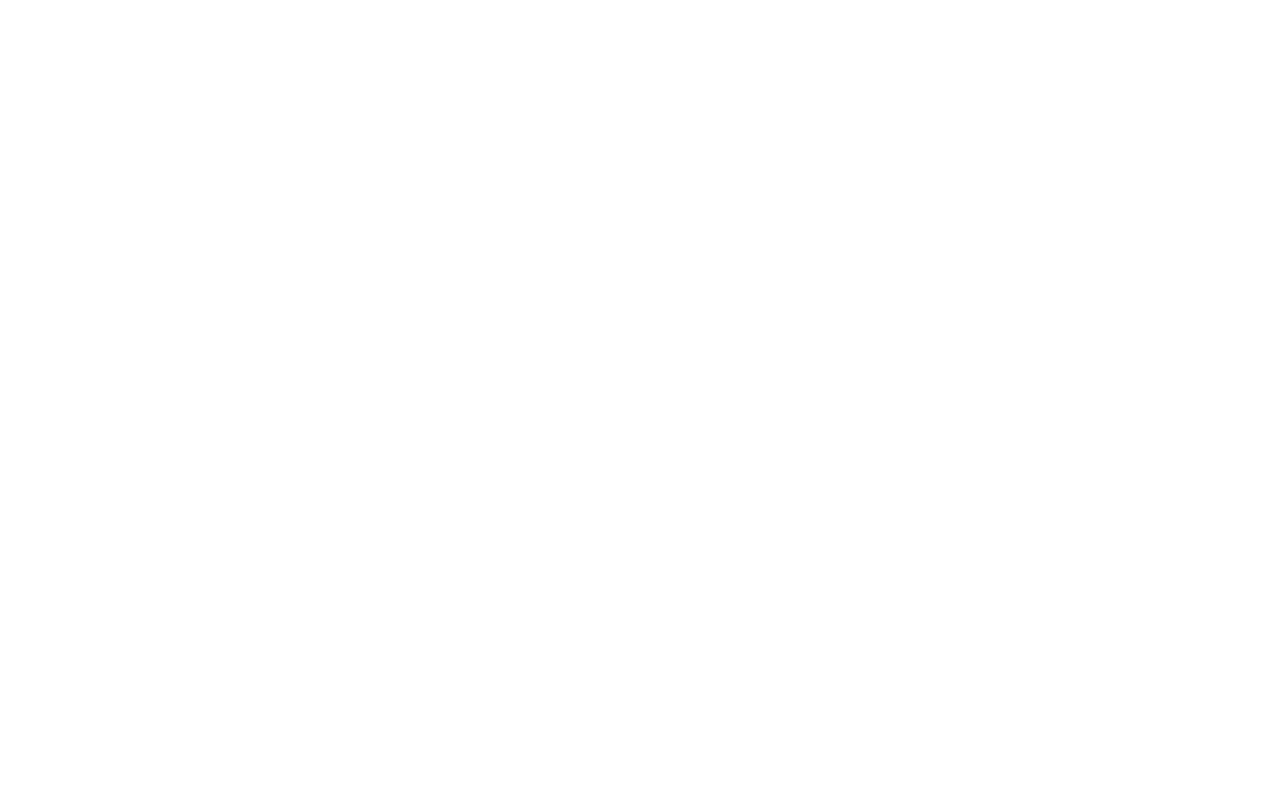
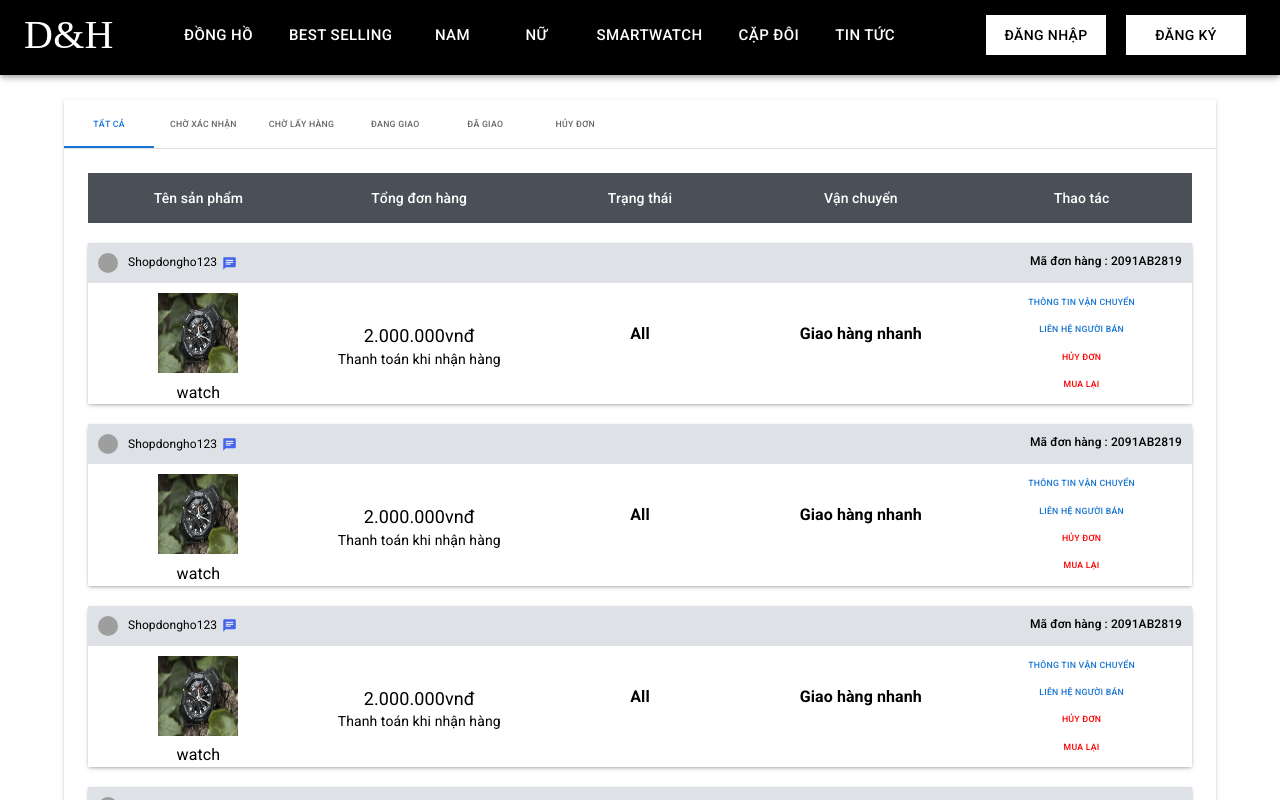
Before and after one commit to HungVuIT/apart-fe, a React (Create React App) app: page /user/order in a window 1280 px wide. Before the commit this address had no page. Shown: the top 800 px of the page. Built offline with nearby package versions, Linux system fonts and the light colour scheme; grey boxes are pictures that could not be loaded; a web font is replaced by a local one.

Commit message:
Order page

```diff
--- a/package.json
+++ b/package.json
@@ -21,6 +21,8 @@
     "@types/node": "^16.18.3",
     "@types/react": "^18.0.24",
     "@types/react-dom": "^18.0.8",
+    "axios": "^1.2.0",
+    "query-string": "^7.1.1",
     "react": "^18.2.0",
     "react-dom": "^18.2.0",
     "react-material-ui-carousel": "^3.4.2",
--- /dev/null
+++ b/src/pages/UserOrder/components/OrderItem.tsx
@@ -0,0 +1,45 @@
+import React from 'react';
+import avt from '../../../assets/img/avtshop.png';
+import watch from '../../../assets/img/dientu-category.png';
+import ChatIcon from '@mui/icons-material/Chat';
+import Button from '@mui/material/Button';
+interface IProps {
+  value: number
+}
+function OrderItem({ value }: IProps) {
+  const status = ['All', 'Chờ xác nhận', 'Chờ lấy hàng', 'Đang giao', 'Đã giao', 'Đã hủy'];
+  return (
+    <div className='OI__wrapper'>
+      <div className="OI-header">
+        <div className="OI-shop">
+          <img src={avt} alt="shop avatar" className="OI-shop-img" />
+          <div className="OI-shop-name">Shopdongho123</div>
+          <ChatIcon className='OI-shop-chat'/>
+        </div>
+        <div className="OI-code">Mã đơn hàng : 2091AB2819</div>
+      </div>
+      <ul className="OI-body">
+        <li className="OI-item OI-name">
+          <img src={watch} alt="" className="OI-name-avt" />
+          <div className="OI-name-text">watch</div>
+        </li>
+        <li className="OI-item OI-total">
+          <div className="OI-amount">2.000.000vnđ</div>
+          <div className="OI-note">Thanh toán khi nhận hàng</div>
+        </li>
+        <li className="OI-item OI-status">{status[value]}</li>
+        <li className="OI-item OI-ship">Giao hàng nhanh</li>
+        <li className="OI-item OI-manipulation">
+        <div className='OI-btn__wrapper'>
+            <Button variant="text" className='OI-btn'>Thông tin vận chuyển</Button>
+            <Button variant="text" className='OI-btn'>Liên hệ người bán</Button>
+            {(value != 4 && value != 5) && <Button variant="text" className='OI-btn cl-red'>Hủy đơn</Button>}
+            <Button variant="text" className='OI-btn cl-red'>Mua lại</Button>
+        </div>
+        </li>
+      </ul>
+    </div>
+  );
+}
+
+export default OrderItem;
--- /dev/null
+++ b/src/pages/UserOrder/components/TabPanel.tsx
@@ -0,0 +1,29 @@
+import Typography from '@mui/material/Typography';
+import Box from '@mui/material/Box';
+interface TabPanelProps {
+  children?: React.ReactNode;
+  index: number;
+  value: number;
+}
+
+function TabPanel(props: TabPanelProps) {
+  const { children, value, index, ...other } = props;
+
+  return (
+    <div
+      role="tabpanel"
+      hidden={value !== index}
+      id={`simple-tabpanel-${index}`}
+      aria-labelledby={`simple-tab-${index}`}
+      {...other}
+    >
+      {value === index && (
+        <Box sx={{ p: 3 }}>
+          <Typography component={'span'} variant={'body2'}>{children}</Typography>
+        </Box>
+      )}
+    </div>
+  );
+}
+
+export default TabPanel;
--- /dev/null
+++ b/src/pages/UserOrder/index.tsx
@@ -0,0 +1,60 @@
+import React from 'react';
+import Container from '../../components/Container';
+import Tabs from '@mui/material/Tabs';
+import Tab from '@mui/material/Tab';
+import Box from '@mui/material/Box';
+import './userOrder.scss';
+import TabPanel from './components/TabPanel';
+import OrderItem from './components/OrderItem';
+
+
+function a11yProps(index: number) {
+  return {
+    id: `simple-tab-${index}`,
+    'aria-controls': `simple-tabpanel-${index}`,
+  };
+}
+
+function UserOrder() {
+  const [value, setValue] = React.useState(0);
+
+  const handleChange = (event: React.SyntheticEvent, newValue: number) => {
+    setValue(newValue);
+  };
+  return (
+    <div className="user-order__wrapper mg-top-100">
+      <Container>
+        <Box sx={{ width: '100%' }}>
+          <Box sx={{ borderBottom: 1, borderColor: 'divider' }}>
+            <Tabs value={value} onChange={handleChange} aria-label="basic tabs example">
+              <Tab label="Tất cả" {...a11yProps(0)} />
+              <Tab label="Chờ xác nhận" {...a11yProps(1)} />
+              <Tab label="Chờ lấy hàng" {...a11yProps(2)} />
+              <Tab label="Đang giao" {...a11yProps(3)} />
+              <Tab label="Đã giao" {...a11yProps(4)} />
+              <Tab label="Hủy đơn" {...a11yProps(5)} />
+            </Tabs>
+          </Box>
+          <TabPanel value={value} index={value} >
+            <ul className="item-header">
+              <li className="item-title">Tên sản phẩm</li>
+              <li className="item-title">Tổng đơn hàng</li>
+              <li className="item-title">Trạng thái</li>
+              <li className="item-title">Vận chuyển</li>
+              <li className="item-title">Thao tác</li>
+            </ul>
+            <div className="item-order__wrapper">
+              <OrderItem value={value}/>
+              <OrderItem value={value}/>
+              <OrderItem value={value}/>
+              <OrderItem value={value}/>
+              <OrderItem value={value}/>
+            </div>
+          </TabPanel>
+        </Box>
+      </Container>
+    </div>
+  );
+}
+
+export default UserOrder;
--- /dev/null
+++ b/src/pages/UserOrder/userOrder.scss
@@ -0,0 +1,106 @@
+.user-order__wrapper {
+  .item-header {
+    display: flex;
+    width: 100%;
+    height: 50px;
+    background-color: #495057;
+    & .item-title {
+      width: 20%;
+      margin: auto 0;
+      text-align: center;
+      font-size: 14px;
+      font-weight: 500;
+      color: var(--text-color);
+    }
+  }
+  & .item-order__wrapper {
+    width: 100%;
+    margin: 10px 0;
+    & .OI__wrapper {
+      margin: 10px 0;
+      box-shadow: rgba(50, 50, 93, 0.25) 0px 2px 5px -1px, rgba(0, 0, 0, 0.3) 0px 1px 3px -1px;
+    }
+    & .OI-header {
+      width: 100%;
+      height: 40px;
+      background-color: #dee2e6;
+      display: flex;
+      position: relative;
+      & .OI-shop {
+        display: flex;
+        & .OI-shop-img {
+          width: 20px;
+          height: 20px;
+          margin: auto 10px;
+          border-radius: 50%;
+        }
+        & .OI-shop-name {
+          font-size: 12px;
+          margin: auto 0;
+        }
+        & .OI-shop-chat {
+          margin: auto 5px;
+          color: #4263eb;
+        }
+      }
+      & .OI-code {
+        position: absolute;
+        right: 10px;
+        top: 10px;
+        font-size: 12px;
+        font-weight: 500;
+      }
+    }
+    & .OI-body {
+      width: 100%;
+      display: flex;
+      & .OI-item {
+        width: 20%;
+      }
+      & .OI-name {
+        text-align: center;
+        & .OI-name-avt {
+          width: 80px;
+          height: 80px;
+          margin-top: 10px;
+          margin-bottom: 5px;
+        }
+        & .OI-name-text {
+          font-size: 16px;
+          word-break: break-word;
+        }
+      }
+      & .OI-total {
+        text-align: center;
+        & .OI-amount {
+          margin-top: 40px;
+          font-size: 18px;
+        }
+        & .OI-note {
+          font-size: 14px;
+        }
+
+      }
+      & .OI-status, & .OI-ship {
+        padding-top: 40px;
+        text-align: center;
+        font-size: 16px;
+        font-weight: 600;
+      }
+      & .OI-manipulation {
+        display: flex;
+        justify-content: center;
+        align-items: center;
+        & .OI-btn__wrapper {
+          & .OI-btn {
+            width: 100%;
+            text-align: center;
+          }
+          & .cl-red {
+            color: red;
+          }
+        }
+      }
+    }
+  }
+}
--- a/src/router/index.ts
+++ b/src/router/index.ts
@@ -2,6 +2,7 @@
 import LoginPage from "../pages/login";
 import Product from "../pages/Product";
 import ProductList from "../pages/ProductList";
+import UserOrder from "../pages/UserOrder";
 
 const mainRouter = [
   {
@@ -15,6 +16,10 @@
   {
     path: '/product',
     component: Product,
+  },
+  {
+    path: '/user/order',
+    component: UserOrder,
   }
 ];
 const authRouter = [
```
Also changed, not shown: src/api/axiosClient.ts (added, +34 -0 lines), src/components/Global/GlobalStyle.scss (line endings or trailing spaces), 1 other file (tests, documents, lock files or other folders).
